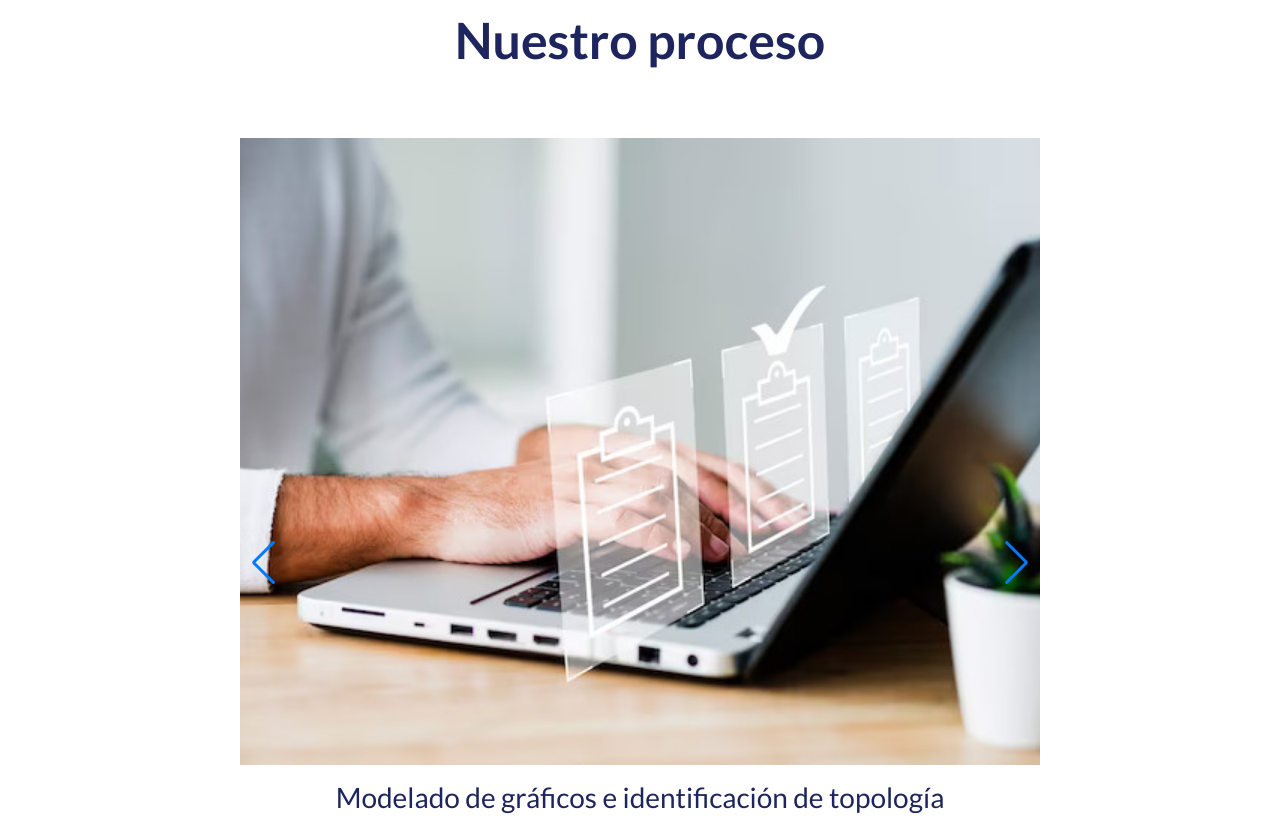
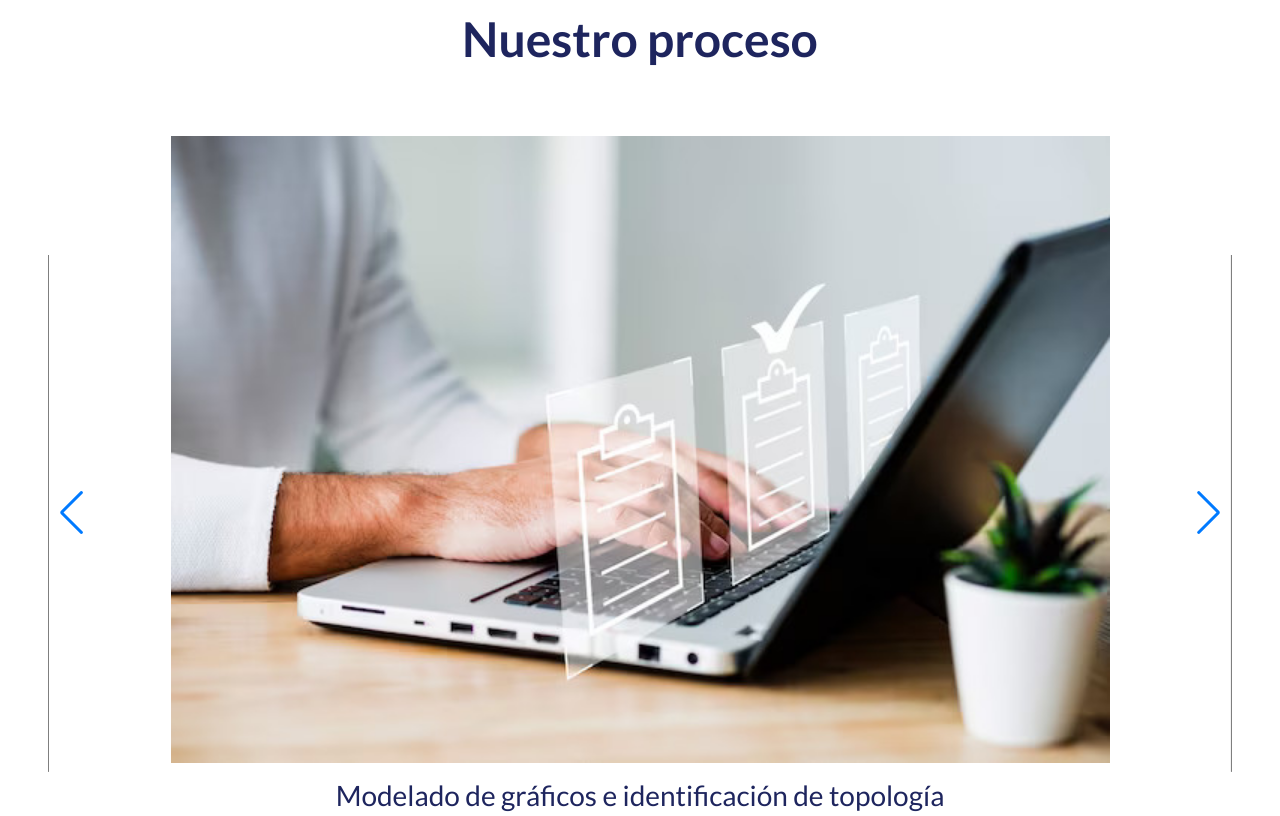
Before and after one commit to telcash/flowguard_frontend, a React (Create React App) app: page / in a window 1280 px wide. Shown: the part 4540-5356 px from the top of the page. Built offline with nearby package versions, Linux system fonts and the light colour scheme.

Commit message:
Ajustes estilos responsive en Process, ProcessSlider y SliderCard

```diff
--- a/src/components/index.js
+++ b/src/components/index.js
@@ -8,4 +8,4 @@ export { default as Rain } from './rain/Rain';
 export { default as ProcessSlider } from './process-slider/ProcessSlider';
 export { default as Neurons } from './neurons/Neurons';
 export { default as PartnerLogo } from './partner-logo/PartnerLogo';
-export { default as ProcessSlide } from './process-slide/ProcessSlide';
+export { default as SlideCard } from './slide-card/SlideCard';
--- a/src/components/process-slider/ProcessSlider.jsx
+++ b/src/components/process-slider/ProcessSlider.jsx
@@ -1,6 +1,6 @@
 import React from 'react';
 import './process-slider.css';
-import { ProcessSlide } from '../../components';
+import { SlideCard } from '../../components';
 import { Swiper, SwiperSlide } from 'swiper/react';
 import 'swiper/css';
 import 'swiper/css/effect-coverflow';
@@ -40,49 +40,49 @@ const ProcessSlider = () => {
             className='mySwiper'
         >
             <SwiperSlide>
-                <ProcessSlide
+                <SlideCard
                     imgSrc={test}
                     title={t("project-plan.step1.title")}
                     description={t("project-plan.step1.description")}
                 />
             </SwiperSlide>
             <SwiperSlide>
-                <ProcessSlide
+                <SlideCard
                     imgSrc={test}
                     title={t("project-plan.step2.title")}
                     description={t("project-plan.step2.description")}
                 />
             </SwiperSlide>
             <SwiperSlide>
-                <ProcessSlide
+                <SlideCard
                     imgSrc={test}
                     title={t("project-plan.step3.title")}
                     description={t("project-plan.step3.description")}
                 />
             </SwiperSlide>
             <SwiperSlide>
-                <ProcessSlide
+                <SlideCard
                     imgSrc={test}
                     title={t("project-plan.step4.title")}
                     description={t("project-plan.step4.description")}
                 />
             </SwiperSlide>
             <SwiperSlide>
-                <ProcessSlide
+                <SlideCard
                     imgSrc={test}
                     title={t("project-plan.step5.title")}
                     description={t("project-plan.step5.description")}
                 />
             </SwiperSlide>
             <SwiperSlide>
-                <ProcessSlide
+                <SlideCard
                     imgSrc={test}
                     title={t("project-plan.step6.title")}
                     description={t("project-plan.step6.description")}
                 />
             </SwiperSlide>
             <SwiperSlide>
-                <ProcessSlide
+                <SlideCard
                     imgSrc={test}
                     title={t("project-plan.step7.title")}
                     description={t("project-plan.step7.description")}
--- a/src/components/process-slider/process-slider.css
+++ b/src/components/process-slider/process-slider.css
@@ -1,15 +1,9 @@
 .fg__processSlider {
   width: 100%;
-  padding: 0 5rem;
-  display: flex;
-  justify-content: center;
-  align-items: center;
 }
 
 .swiper {
   width: 100%;
-  padding-top: 50px;
-  padding-bottom: 50px;
 }
 
 .swiper-wrapper {
@@ -17,11 +11,10 @@
 }
 
 .swiper-slide {
-  max-width: 100%;
+  width: 100%;
   background-position: center;
   background-size: cover;
-  width: 939px!important;
-  height: 850px!important;
+
 }
 
 .swiper-slide img {
--- a/src/components/process-slide/ProcessSlide.jsx
+++ b/src/components/slide-card/SlideCard.jsx
@@ -1,7 +1,7 @@
 import React from "react";
-import './process-slide.css';
+import './slide-card.css';
 
-const ProcessSlide = ({title, imgSrc, description}) => {
+const SlideCard = ({title, imgSrc, description}) => {
     return (
         <div className="fg__processSlide">
             <figure className="fg__processSlide-img">
@@ -15,4 +15,4 @@ const ProcessSlide = ({title, imgSrc, description}) => {
     );
 };
 
-export default ProcessSlide;
+export default SlideCard;
--- a/src/components/process-slide/process-slide.css
+++ b/src/components/slide-card/slide-card.css
@@ -7,8 +7,16 @@
 }
 
 .fg__processSlide-img {
-    width: 939px;
-    height: 627px;
+    width: 100%;
+    max-width: 939px;
+    max-height: 627px;
+    min-width: 313px;
+    min-height: 283;
+}
+
+.fg__processSlide-img img {
+    width: 100%;
+    height: auto;
 }
 
 .fg__processSlide-info {
@@ -20,9 +28,11 @@
 .fg__processSlide-info h3 {
     text-align: center;
     color: var(--primary-color);
+    font-size: 28px;
 }
 
 .fg__processSlide-info p {
     text-align: center;
     color: var(--paragraph-color);
+    font-size: 18px;
 }
--- a/src/containers/process/process.css
+++ b/src/containers/process/process.css
@@ -1,5 +1,8 @@
 .fg__process {
     width: 100%;
+    display: flex;
+    justify-content: center;
+    align-items: center;
 }
 
 .fg__process-container{
@@ -23,7 +26,7 @@
 }
 
 @media (max-width: 768px) {
-    .fg__process-container-slider {
+    .fg__process-container {
         padding: 0 1rem;
     }
 
@@ -31,3 +34,13 @@
         font-size: 36px;
     }
 }
+
+@media (min-width: 768px) and (max-width: 1600px) {
+    .fg__process-container {
+        padding: 0 3rem;
+    }
+
+    .fg__process-container h1:first-child {
+        font-size: 48px;
+    }
+}
```
